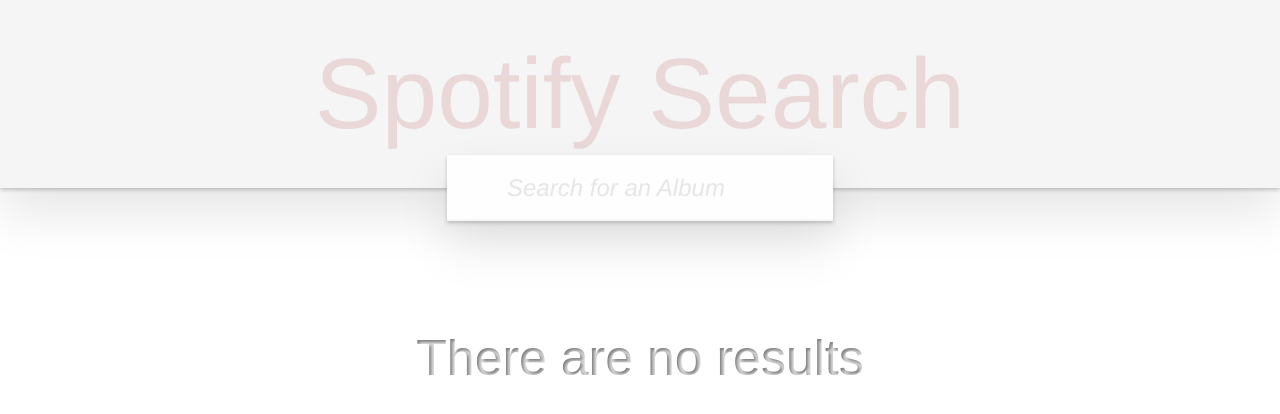
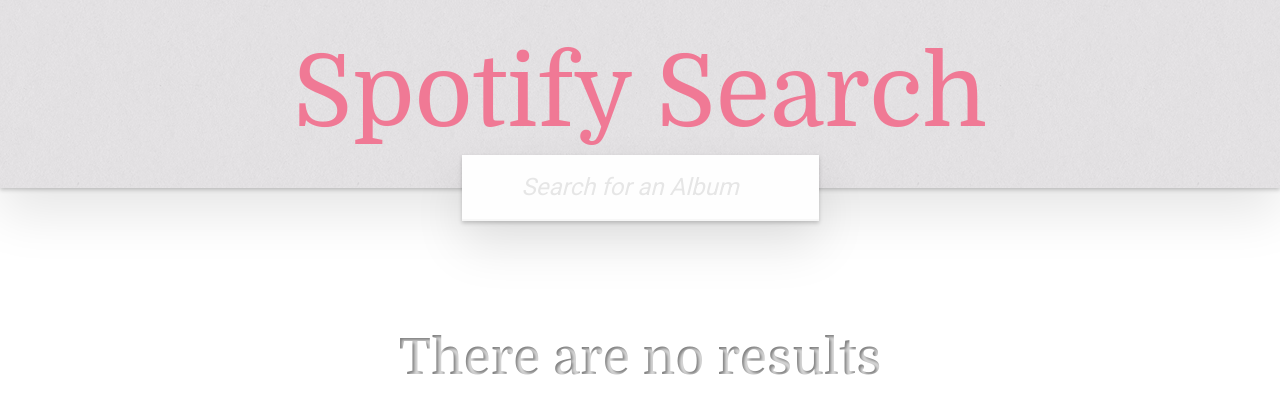
Before and after one commit to CachedaCodes/empathy-spotify, a Vue app: page / in a window 1280 px wide. Shown: the top 414 px of the page. Built offline with nearby package versions, Linux system fonts and the light colour scheme.

Commit message:
New Color Scheme & Fonts

```diff
--- a/src/App.vue
+++ b/src/App.vue
@@ -29,36 +29,52 @@
   </script>
 
   <style>
+    @import url('https://fonts.googleapis.com/css?family=Domine|Roboto&display=swap');
+
+    :root {
+      --main-color: #F07995;
+      --clear-color: #F7F5F7;
+      --scent-color: #BE302B;
+    }
+
     html,
     body {
       margin: 0;
       padding: 0;
     }
     #app {
-      font: 14px 'Helvetica Neue', Helvetica, Arial, sans-serif;
+      font: 14px 'Roboto', 'Helvetica Neue', Helvetica, Arial, sans-serif;
       line-height: 1.4em;
       background: #fff;
-      color: #4d4d4d;
+      color: black;
     }
+
+    h1 {
+      font-family: 'Domine', Georgia, serif;
+    }
+
     .search-bar {
       display: flex;
       align-items: center;
       justify-content: center;
     }
     .head-panel {
-      background: #f5f5f5;
+      background-image: url('./assets/pattern-bg.png');
 
       margin-bottom: 100px;
-      border: 1px solid #f5f5f5;
+      border: 1px solid transparent;
       box-shadow: 0 2px 4px 0 rgba(0, 0, 0, 0.2),
                   0 25px 50px 0 rgba(0, 0, 0, 0.1);
     }
     .head-panel h1 {
       width: 100%;
+
       font-size: 100px;
       font-weight: 100;
       text-align: center;
-      color: rgba(175, 47, 47, 0.15);
+
+      color: var(--main-color);
+
       -webkit-text-rendering: optimizeLegibility;
       -moz-text-rendering: optimizeLegibility;
       text-rendering: optimizeLegibility;
--- a/src/components/Gallery/AlbumItem.vue
+++ b/src/components/Gallery/AlbumItem.vue
@@ -53,6 +53,9 @@
     margin: 15px;
     border: 1px solid #ccc;
     border-radius: 8px;
+
+    background-color: var(--clear-color);
+
     box-shadow: 2px 2px 6px 0px  rgba(0,0,0,0.3);
 
     perspective: 1000px;
@@ -67,7 +70,7 @@
     background-size: 210% auto;
     background-repeat: no-repeat;
 
-    border-bottom: 2px solid #EAD7D7;
+    border-bottom: 2px solid var(--main-color);
 
     border-top-right-radius: 10px;
     border-top-left-radius: 10px;
@@ -103,7 +106,7 @@
   .album-card-info ul {
     list-style-type: none;
 
-    border-left: 4px solid #EAD7D7;
+    border-left: 4px solid var(--main-color);
 
     padding-left: 9px;
     margin-left: 10px;
--- a/src/components/Gallery/PlayButton.vue
+++ b/src/components/Gallery/PlayButton.vue
@@ -28,7 +28,7 @@
   padding: 30px;
   border: none;
   border-radius: 50%;
-  background-color: #EAD7D7;
+  background-color: var(--main-color);
   outline: none;
 
   transition-property: box-shadow;
--- a/src/components/Gallery/TheGallery.vue
+++ b/src/components/Gallery/TheGallery.vue
@@ -41,7 +41,7 @@
   .no-results-title {
     width: 100%;
 
-    font: bold 50px arial;
+    font: bold 50px 'Domine', Georgia, serif;
     font-weight: 100;
     color: transparent;
     text-align: center;
```
Also changed, not shown: src/assets/pattern-bg.png (added).
